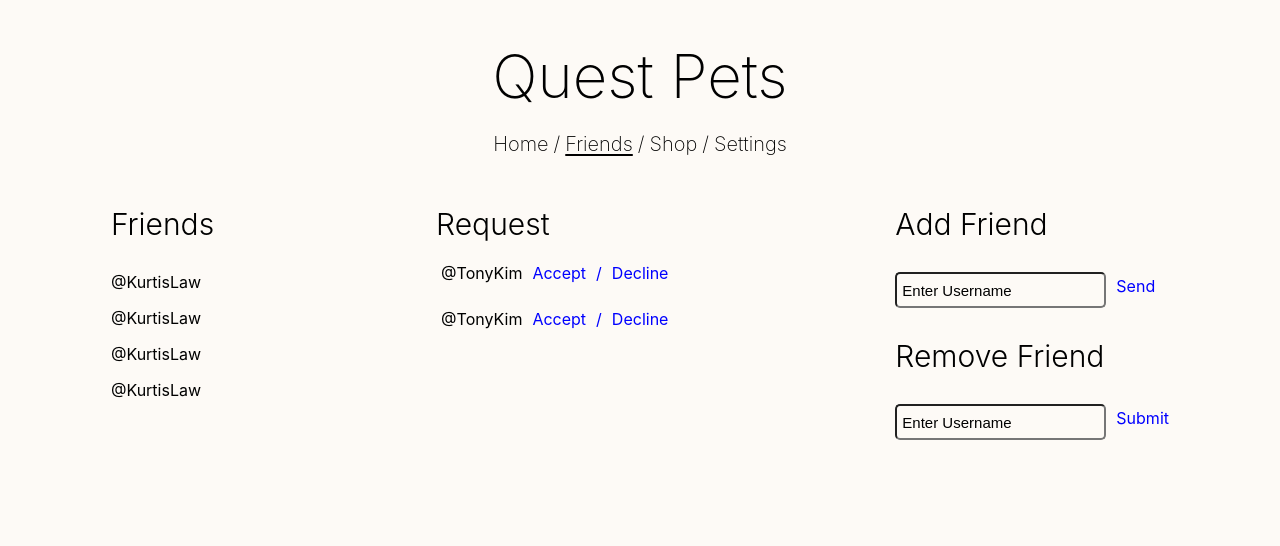
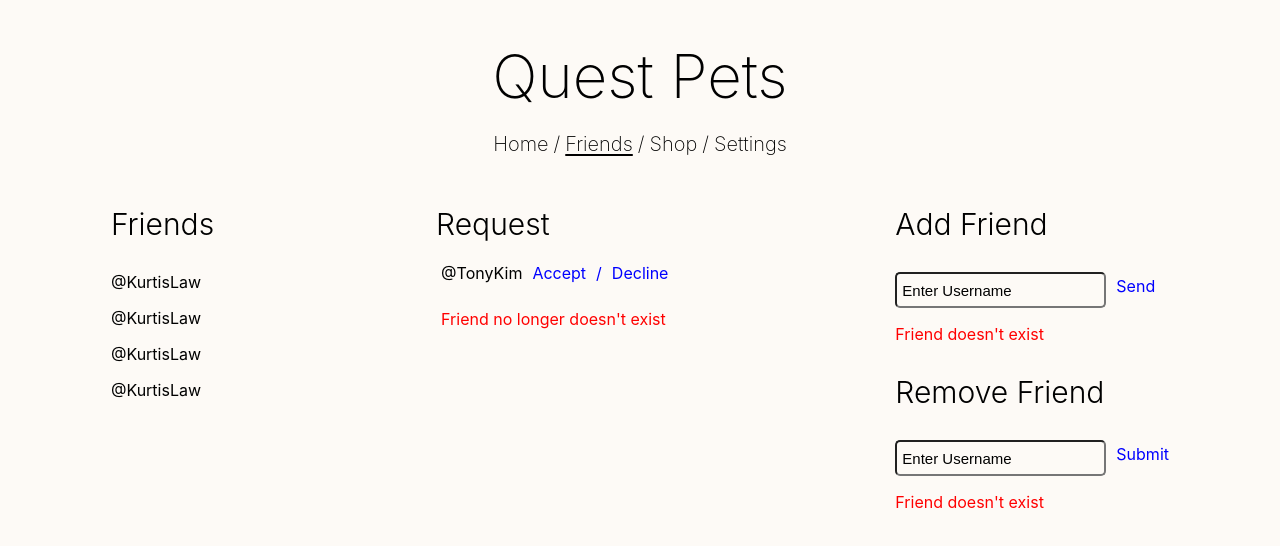
Before and after one commit to CSC207-2022F-UofT/course-project-blob-daily, a React (Create React App) app in the folder frontend/: page /friends in a window 1280 px wide. Shown: the top 546 px of the page. Built offline with nearby package versions, Linux system fonts and the light colour scheme.

Commit message:
added error handling messages

```diff
--- /dev/null
+++ b/frontend/src/Components/showError.css
@@ -0,0 +1,5 @@
+
+
+.errorText {
+    color: red;
+}
--- /dev/null
+++ b/frontend/src/Components/showError.js
@@ -0,0 +1,10 @@
+import "./showError.css"
+
+function showError(props){
+    return (
+        <p className="errorText">{props.error}</p>
+
+    )
+}
+
+export default showError
--- a/frontend/src/Pages/Friends.css
+++ b/frontend/src/Pages/Friends.css
@@ -11,11 +11,20 @@
 
 .Request {
     display: flex;
-    flex-direction: row;
+    flex-direction: column;
 }
 
 .Request p {
     padding: 5px;
+}
+
+.RequestUser {
+    display: flex;
+    flex-direction: row;
+}
+
+.RequestUser p {
+    margin-bottom: 0px;
 }
 
 .requestTitle {
--- a/frontend/src/Pages/Friends.js
+++ b/frontend/src/Pages/Friends.js
@@ -1,6 +1,7 @@
 import Navbar from "../Components/navbar";
 import React, { useState} from "react";
 import "./Friends.css"
+import ShowError from "../Components/showError";
 
 function Friends(){
 
@@ -24,22 +25,16 @@ function Friends(){
                     <h3 className="requestTitle">Request</h3>
                     <div className="Request">
 
-                        <div className="RequstUser">
+                        <div className="RequestUser">
+
                             <p>@TonyKim</p>
-                            <p>@TonyKim</p>
+                            <p className="accept">Accept</p>
+                            <p className="blue">/</p>
+                            <p className="decline">Decline</p>
+
                         </div>
-                        <div className="RequestAccept">
-                            <p className="accept">Accept</p>
-                            <p className="accept">Accept</p>
-                        </div>
-                        <div>
-                            <p className="blue">/</p>
-                            <p className="blue">/</p>
-                        </div>
-                        <div>
-                            <p className="decline">Decline</p>
-                            <p className="decline">Decline</p>
-                        </div>
+                        <ShowError error={"Friend no longer doesn't exist"}/>
+
 
                     </div>
                 </div>
@@ -53,7 +48,7 @@ function Friends(){
                         />
                         <p className="blue">Send</p>
                     </div>
-
+                    <ShowError error={"Friend doesn't exist"}/>
                     <h3>Remove Friend</h3>
                     <div className="friendForm">
                         <input
@@ -63,6 +58,7 @@ function Friends(){
                         />
                         <p className="blue">Submit</p>
                     </div>
+                    <ShowError error={"Friend doesn't exist"}/>
                 </div>
             </div>
         </div>
--- a/frontend/src/Pages/Login.js
+++ b/frontend/src/Pages/Login.js
@@ -1,7 +1,7 @@
 import React, {useState, useCallback} from "react";
-
 import {useNavigate} from 'react-router-dom';
 import "./Login.css"
+import ShowError from "../Components/showError";
 
 function Login() {
     const [username, setUsername] = useState("");
@@ -24,13 +24,17 @@ function Login() {
                 value={username}
                 onChange={(e) => setUsername(e.target.value)}
             />
+            <ShowError error={"Username doesn't exist"}/>
 
             <p>Password</p>
             <input
                 className="answerBox"
                 value={password}
                 onChange={(e) => setPassword(e.target.value)}
+                type="password"
             />
+            <ShowError error={"Password doesn't exist"}/>
+
             <div className="loginButton" onClick={handleLoginClick}>
                 <p>Login</p>
             </div>
--- a/frontend/src/Pages/Settings.css
+++ b/frontend/src/Pages/Settings.css
@@ -26,6 +26,10 @@
     padding-left: 10px;
 }
 
+.errorTextSettings {
+    padding-left: 100px;
+}
+
 .space {
     padding-bottom: 200px;
 }
--- a/frontend/src/Pages/Settings.js
+++ b/frontend/src/Pages/Settings.js
@@ -2,6 +2,7 @@ import './Settings.css'
 import Navbar from "../Components/navbar";
 import React, {useCallback, useState} from "react";
 import {useNavigate} from "react-router-dom";
+import ShowError from "../Components/showError";
 
 function Settings(){
     const [username, setUsername] = useState("new username ...");
@@ -22,8 +23,12 @@ function Settings(){
                     />
                     <p className="blue">Send</p>
                 </div>
+                <div className="errorTextSettings">
+                    <ShowError error={"Invalid username"}/>
+                </div>
 
-                <div className="settingsForm space">
+
+                <div className="settingsForm">
                     <input
                         className="answerBox"
                         value={password}
@@ -31,6 +36,10 @@ function Settings(){
                     />
                     <p className="blue">Send</p>
                 </div>
+                <div className="errorTextSettings space">
+                    <ShowError error={"Invalid password"}/>
+                </div>
+
 
                 <h3 className="account">Delete account</h3>
 
--- a/frontend/src/Pages/Shop.js
+++ b/frontend/src/Pages/Shop.js
@@ -2,6 +2,7 @@ import "./Shop.css"
 import Navbar from "../Components/navbar";
 import 'scrollable-component';
 import ShopItem from "../Components/shopitems";
+import ShowError from "../Components/showError";
 
 function Shop(){
     return(
@@ -21,6 +22,7 @@ function Shop(){
                         <p>|</p>
                         <p>Reset</p>
                     </div>
+                    <ShowError error={"Not enough money"}/>
 
                 </div>
 
--- a/frontend/src/Pages/home.css
+++ b/frontend/src/Pages/home.css
@@ -8,6 +8,10 @@
 .feed {
     display: flex;
     flex-direction: column;
+}
+
+.feed h2 {
+    font-weight: 200;
 }
 
 .goal {
--- a/frontend/src/Pages/home.js
+++ b/frontend/src/Pages/home.js
@@ -8,6 +8,7 @@ function Home(){
             <Navbar curPage={0}/>
             <div className="homeMain">
                 <div className="feed">
+                    <h2>Add Friends to see their accomplishments</h2>
                     <Feeditem />
                     <Feeditem />
                     <Feeditem />
```
